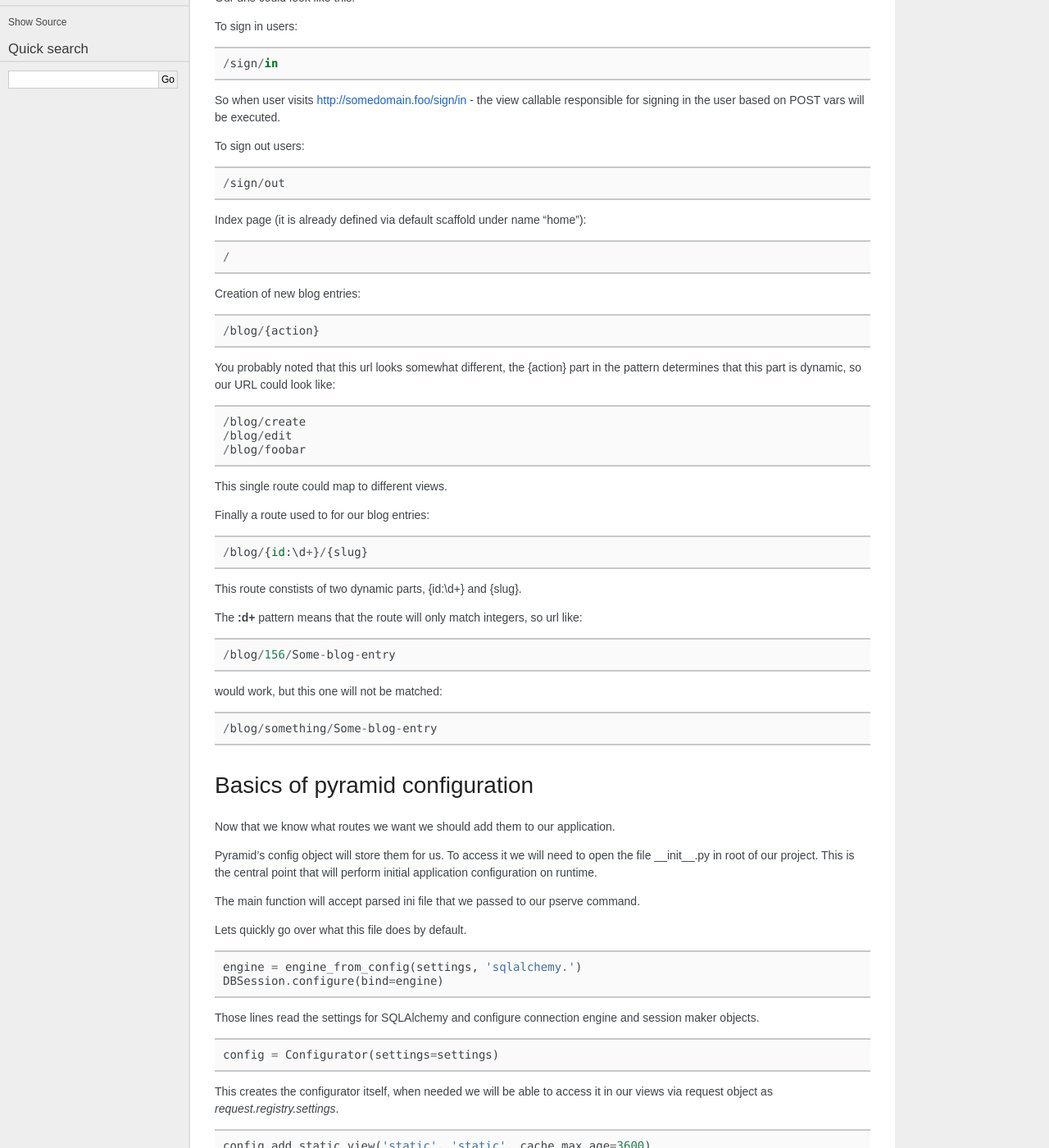
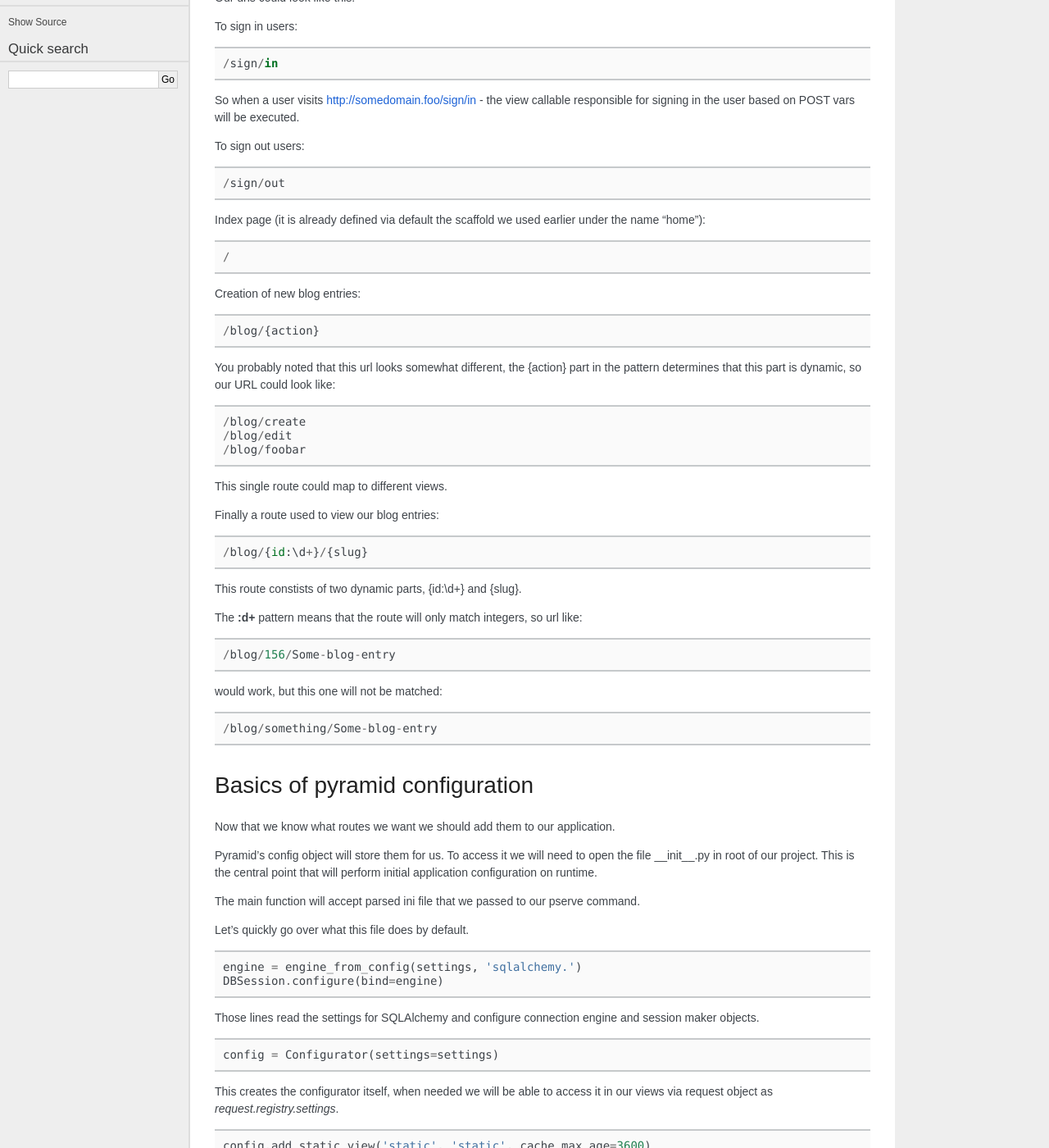
Before and after one commit to Pylons/pyramid_blogr, a Sphinx documentation site: the page built from docs/routes.rst, in a window 1280 px wide and 1400 px high, scrolled down 410 px. Shown: the whole window at 82% size. Built offline with Sphinx 7.4.7, drawn with Linux system fonts in a browser that asks for light colours; some web fonts are replaced; some of the changed text lies outside the part shown.

Commit message:
Small gramar and clarity fixes
I went through this file and tried to increase clarity while maintaining meaning.

```diff
--- a/docs/routes.rst
+++ b/docs/routes.rst
@@ -20,14 +20,14 @@ To sign in users::
 
     /sign/in
 
-So when user visits http://somedomain.foo/sign/in - the view callable responsible
+So when a user visits http://somedomain.foo/sign/in - the view callable responsible
 for signing in the user based on POST vars will be executed.
 
 To sign out users::
 
     /sign/out
 
-Index page (it is already defined via default scaffold under name "home")::
+Index page (it is already defined via default the scaffold we used earlier under the name "home")::
 
     /
 
@@ -44,7 +44,7 @@ the pattern determines that this part is dynamic, so our URL could look like::
 
 This single route could map to different views.
 
-Finally a route used to for our blog entries::
+Finally a route used to view our blog entries::
 
     /blog/{id:\d+}/{slug}
 
@@ -70,7 +70,7 @@ will perform initial application configuration on runtime.
 The main function will accept parsed ini file that we passed to our pserve
 command.
 
-Lets quickly go over what this file does by default.
+Let's quickly go over what this file does by default.
 ::
 
     engine = engine_from_config(settings, 'sqlalchemy.')
```
Also changed, not shown: other parts of docs/routes.rst (+1 -1 lines).
